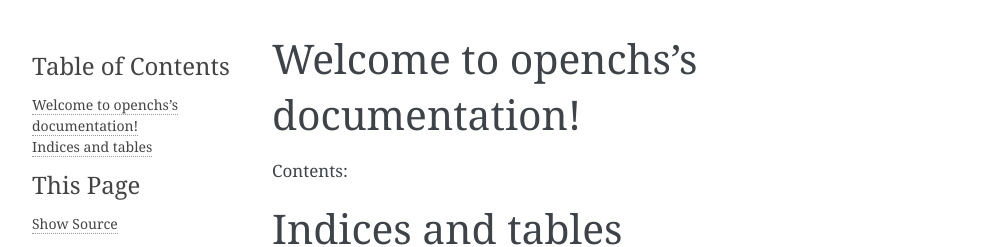
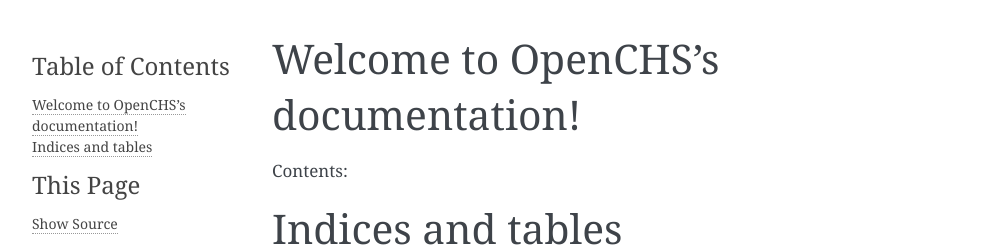
Before and after one commit to avniproject/docs, a Sphinx documentation site: the page built from source/index.rst, in a window 1280 px wide. Shown: the top 247 px of the page, without its empty margins (148-1140 px from the left). Built offline with Sphinx 7.4.7, drawn with Linux system fonts in a browser that asks for light colours.

Commit message:
minor change

```diff
--- a/source/index.rst
+++ b/source/index.rst
@@ -1,9 +1,9 @@
-.. openchs documentation master file, created by
+.. OpenCHS documentation master file, created by
    sphinx-quickstart on Thu Jul  7 17:18:30 2016.
    You can adapt this file completely to your liking, but it should at least
    contain the root `toctree` directive.
 
-Welcome to openchs's documentation!
+Welcome to OpenCHS's documentation!
 ===================================
 
 Contents:
```
